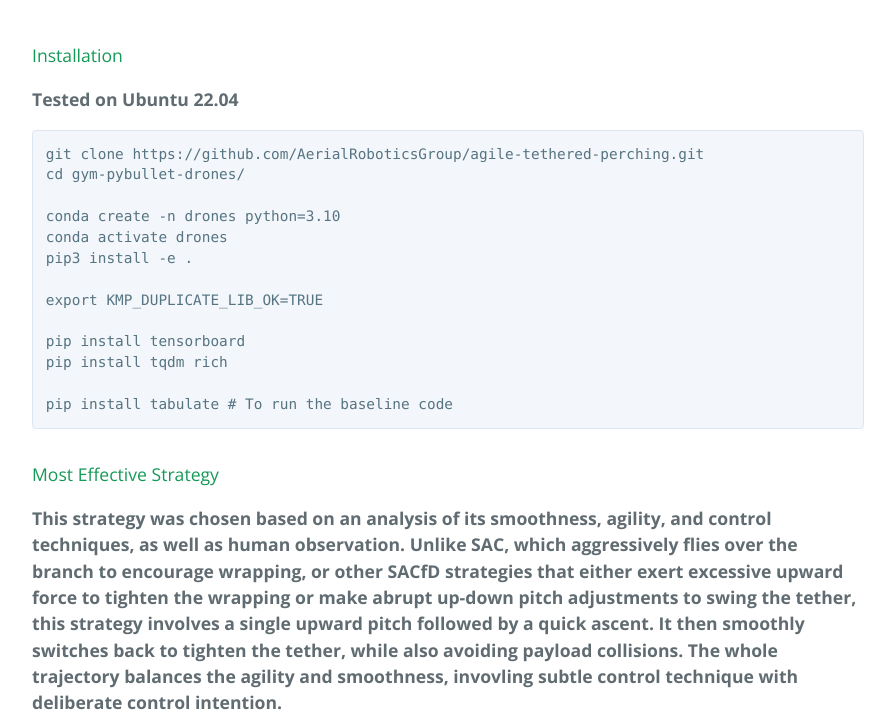
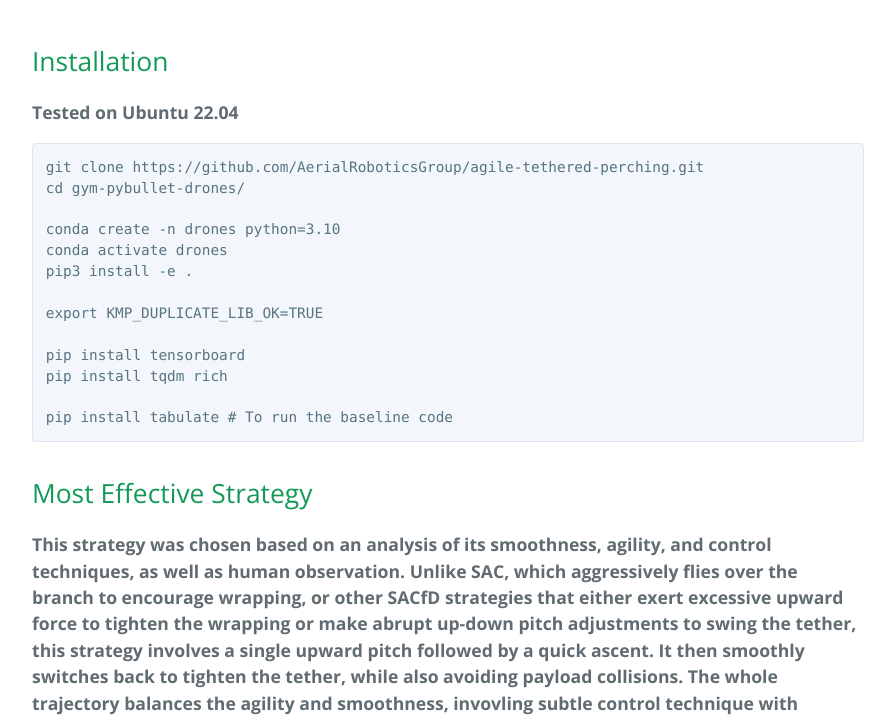
Before and after one commit to kyrran/AerialRobotics_Display, a Jekyll site: the page built from index.md, in a window 1280 px wide. Shown: the part 1264-1984 px from the top of the page, without its empty margins (192-1087 px from the left). Built offline with Jekyll 4.4.1, drawn with Linux system fonts in a browser that asks for light colours; our own code applies the rules of GitHub Pages for plain Markdown files; the repository's description, which GitHub fills in, is left out.

````diff
--- a/index.md
+++ b/index.md
@@ -10,7 +10,7 @@ This project is an initial exploration into building a stable simulation that co
 </div>
 
 
-#### Installation
+## Installation
 
 Tested on Ubuntu 22.04
 
@@ -30,7 +30,7 @@ pip install tqdm rich
 pip install tabulate # To run the baseline code
 ```
 
-#### Most Effective Strategy
+## Most Effective Strategy
 This strategy was chosen based on an analysis of its smoothness, agility, and control techniques, as well as human observation. Unlike SAC, which aggressively flies over the branch to encourage wrapping, or other SACfD strategies that either exert excessive upward force to tighten the wrapping or make abrupt up-down pitch adjustments to swing the tether, this strategy involves a single upward pitch followed by a quick ascent. It then smoothly switches back to tighten the tether, while also avoiding payload collisions. The whole trajectory balances the agility and smoothness, invovling subtle control technique with deliberate control intention.
 
 | **Normal Speed**                                                                                                                             | **Slow Motion**                                                                                                                             | **Corresponding Simulation**                                                                                                                        |
@@ -38,12 +38,12 @@ This strategy was chosen based on an analysis of its smoothness, agility, and co
 | <img src="gym_pybullet_drones/assets/demo6_epi4_normal 2.gif" alt="demo6-epi4-normal" width="300"/>  | <img src="gym_pybullet_drones/assets/demo6_epi4_slow-crop.gif" alt="demo6-epi4-slow" width="400"/>                                     | <img src="gym_pybullet_drones/assets/demo6-epi4.gif" alt="demo6-epi4" width="300"/>                                                                                      |
 
 
-##### Future Work
+### Future Work
 * Investigate higher-level control strategies, such as velocity-based control, to enhance precision and performance beyond position control.
 * Explore frameworks that directly integrate PyBullet with ROS2 for seamless simulation-to-reality transfer.
 * Incorporate real-world physics elements, like wind and environmental disturbances, into the simulation to enhance realism and robustness.
 
-##### References
+### References
 
 * Jacopo Panerati and Hehui Zheng and SiQi Zhou and James Xu and Amanda Prorok and Angela P. Schoellig (2021) [*Learning to Fly---a Gym Environment with PyBullet Physics for Reinforcement Learning of Multi-agent Quadcopter Control*](https://arxiv.org/abs/2103.02142)
 * Antonin Raffin, Ashley Hill, Maximilian Ernestus, Adam Gleave, Anssi Kanervisto, and Noah Dormann (2019) [*Stable Baselines3*](https://github.com/DLR-RM/stable-baselines3)
````
